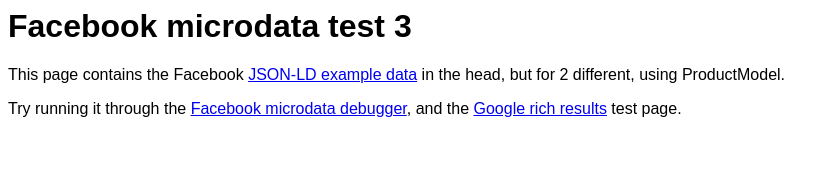
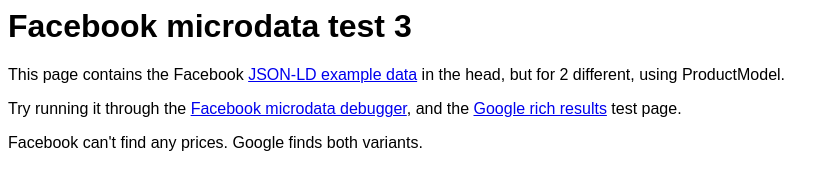
Before and after one commit to J0nKn1ght/j0nkn1ght.github.io, a plain HTML site: page fb-microdata3.html in a window 1280 px wide. Shown: the whole page, without its empty margins (0-839 px from the left). Drawn offline with Linux system fonts and the light colour scheme.

Commit message:
Added explanation to test 3.

```diff
--- a/fb-microdata3.html
+++ b/fb-microdata3.html
@@ -69,6 +69,9 @@
   <p>Try running it through the <a href="https://business.facebook.com/ads/microdata/debug" target="_blank">Facebook
       microdata debugger</a>, and the <a href="https://search.google.com/test/rich-results" target="_blank">Google
       rich results</a> test page.</p>
+  <p>
+    Facebook can't find any prices. Google finds both variants.
+  </p>
 </body>
 
 </html>
```
